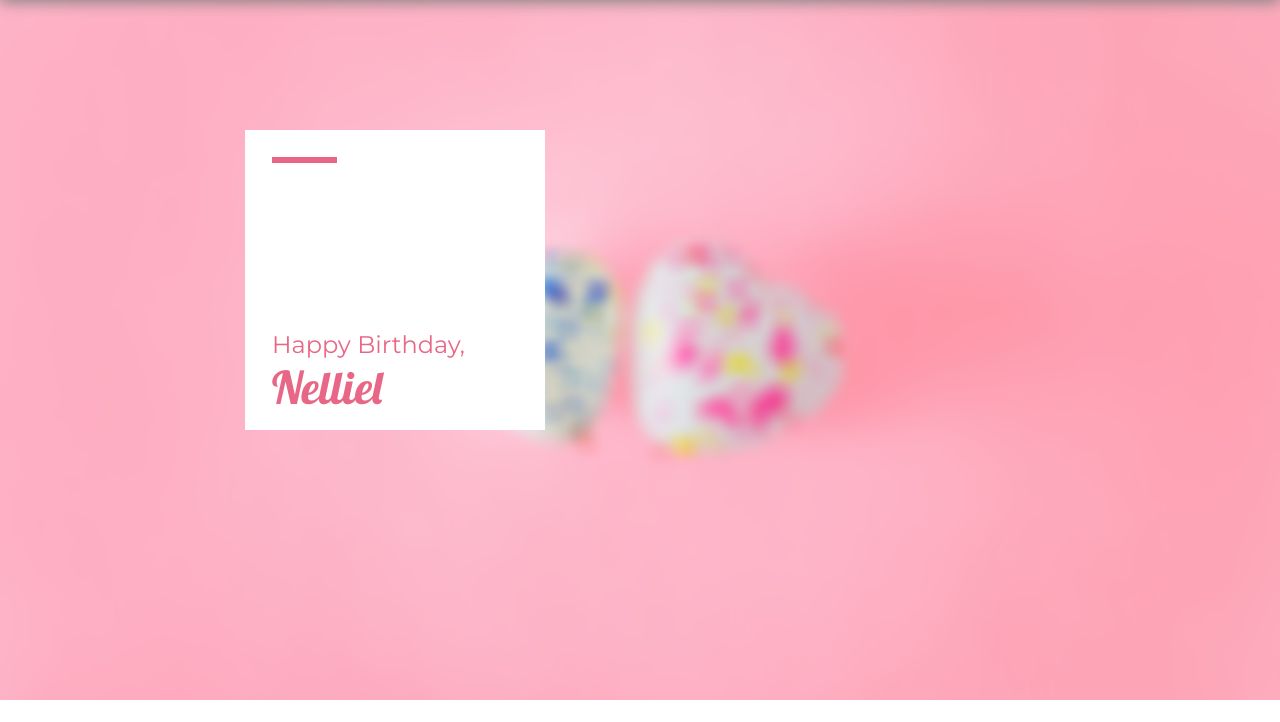
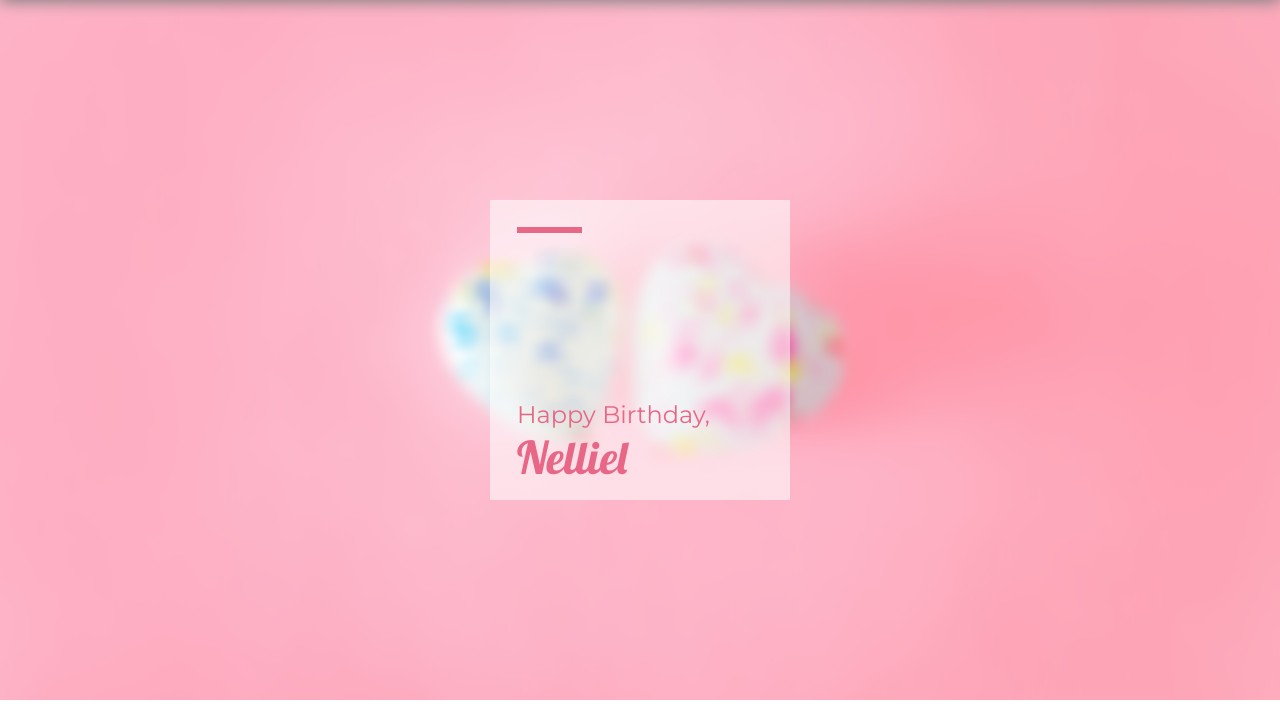
Before and after one commit to GranFariduz/HappyBirthday2, a PHP site: page / in a window 1280 px wide. Shown: the part 230-952 px from the top of the page. Run offline with PHP 8.4, Linux system fonts and the light colour scheme.

Commit message:
New type of header box added

```diff
--- a/css/style.css
+++ b/css/style.css
@@ -99,7 +99,7 @@
 /* Element styling */
 .section-heading h1 {
     margin: 75px;
-    margin-bottom: 30px;
+    margin-bottom: 20px;
 }
 
 .section-heading div {
@@ -191,9 +191,11 @@
     position: absolute;
     height: 300px;
     width: 300px;
-    background-color: white;
-    top: 130px;
-    left: 245px;
+    background-color: rgba(255, 255, 255, 0.56);
+    left: 50%;
+    top: 50%;
+    margin-left: -150px;
+    margin-top: -150px;
 }
 
 header .header-box div {
```
